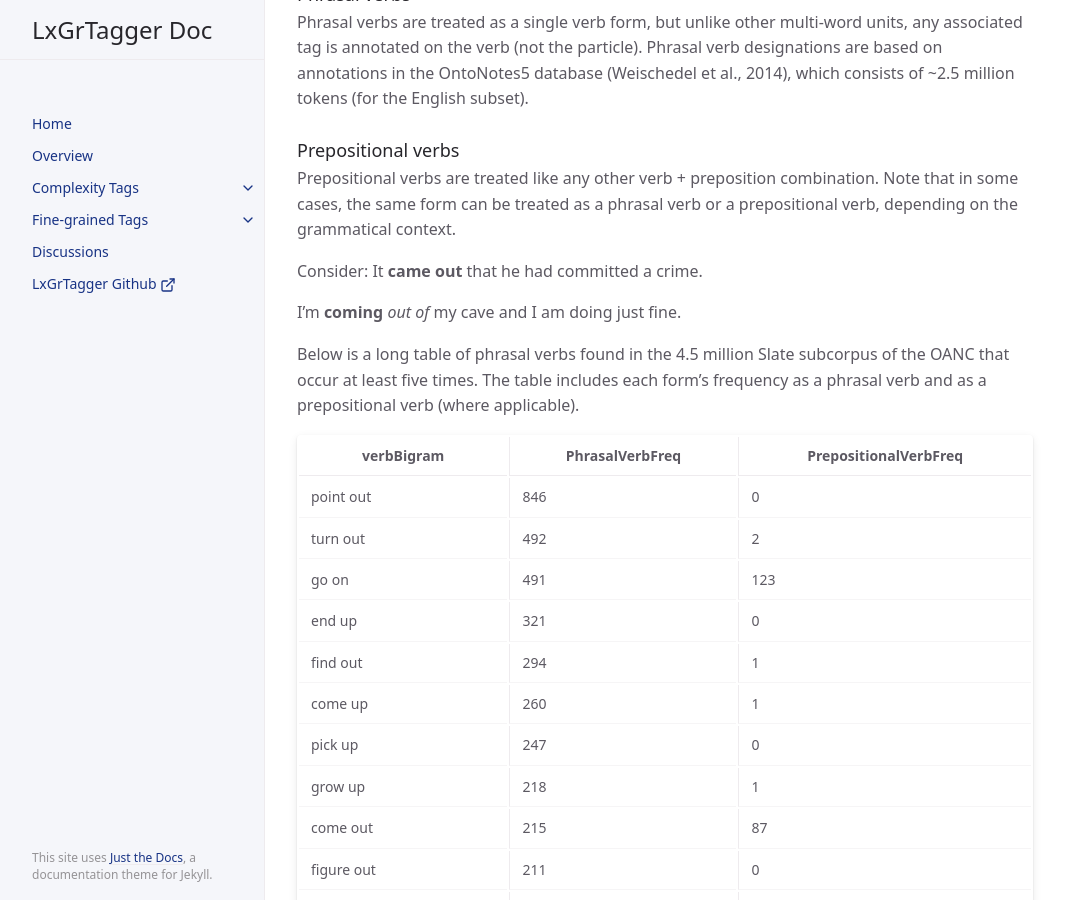
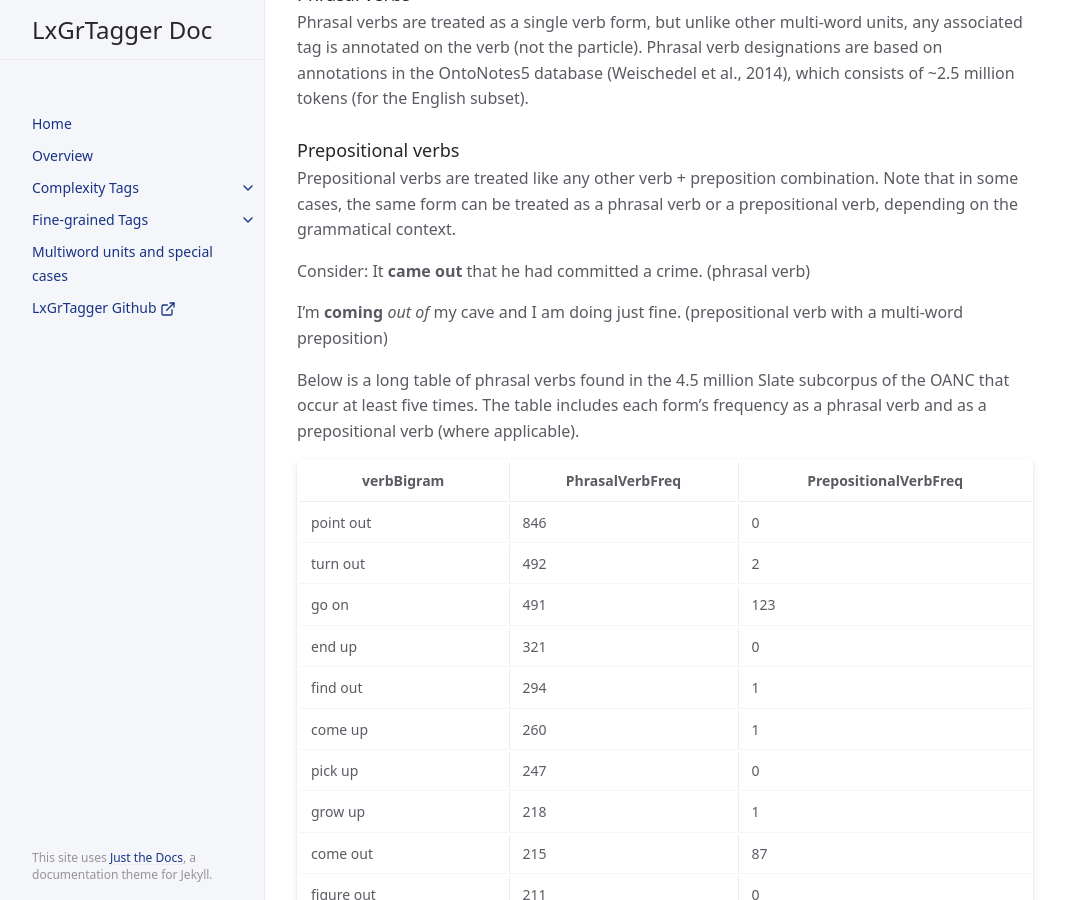
Before and after one commit to LCR-ADS-Lab/LxGrTagger-Documentation, a Jekyll site: the page built from docs/Discussions.md, in a window 1280 px wide and 900 px high, scrolled down 2015 px. Shown: the whole window, without its empty margins (107-1172 px from the left). Built offline with Jekyll 4.4.1, drawn with Linux system fonts in a browser that asks for light colours; cached includes are drawn as plain includes; some of the changed text lies outside the part shown.

Commit message:
Update Discussions.md

```diff
--- a/docs/Discussions.md
+++ b/docs/Discussions.md
@@ -1,9 +1,9 @@
 ---
-title: Discussions
+title: Multiword units and special cases
 nav_order: 5
 ---
 
-# Discussions
+# Multiword units and special cases
 {: .no_toc }
 
 1. TOC
@@ -79,9 +79,9 @@ Phrasal verbs are treated as a single verb form, but unlike other multi-word uni
 Prepositional verbs are treated like any other verb + preposition combination. Note that in some cases, the same form can be treated as a phrasal verb or a prepositional verb, depending on the grammatical context.
 
 Consider:
-It **came out** that he had committed a crime.
+It **came out** that he had committed a crime. (phrasal verb)
 
-I'm **coming** *out of* my cave and I am doing just fine.
+I'm **coming** *out of* my cave and I am doing just fine. (prepositional verb with a multi-word preposition)
 
 Below is a long table of phrasal verbs found in the 4.5 million Slate subcorpus of the OANC that occur at least five times. The table includes each form's frequency as a phrasal verb and as a prepositional verb (where applicable).
 
```
